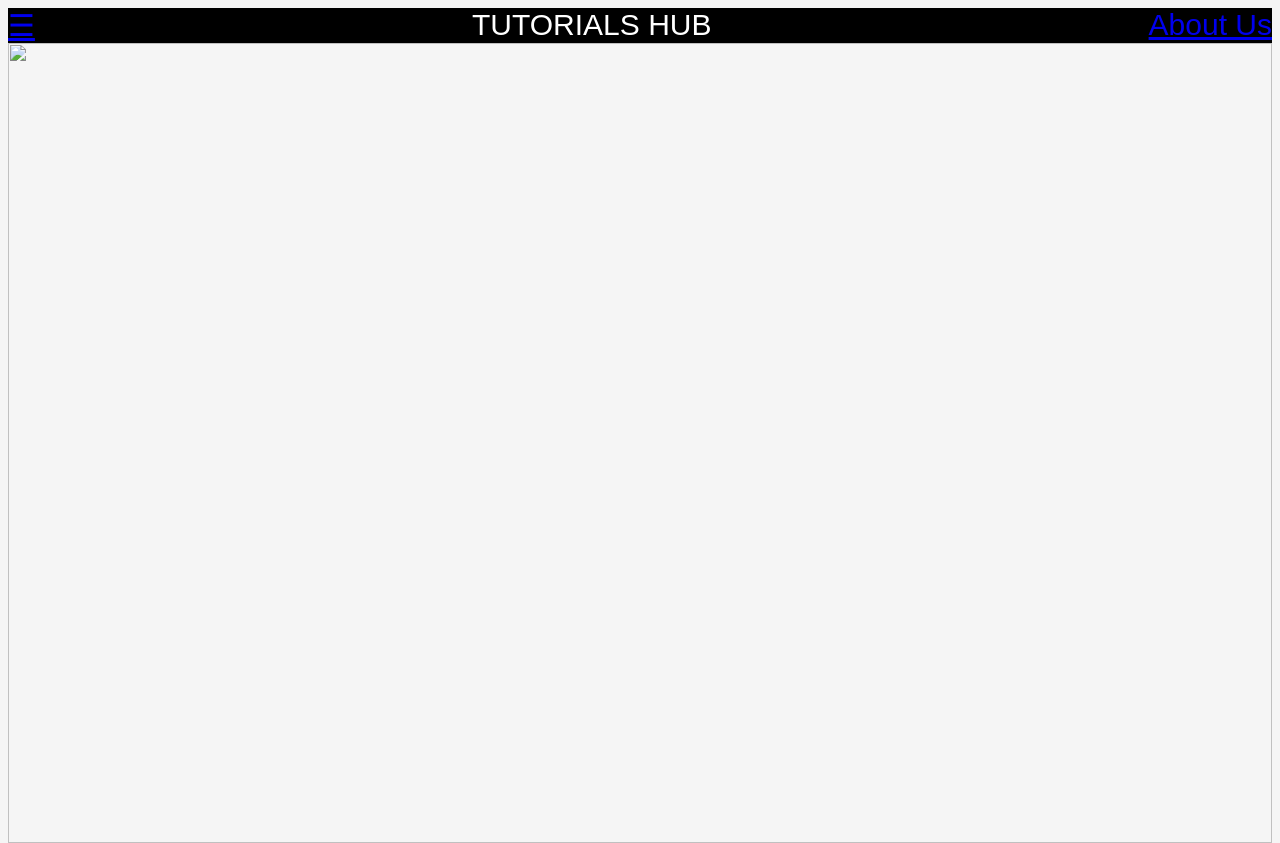
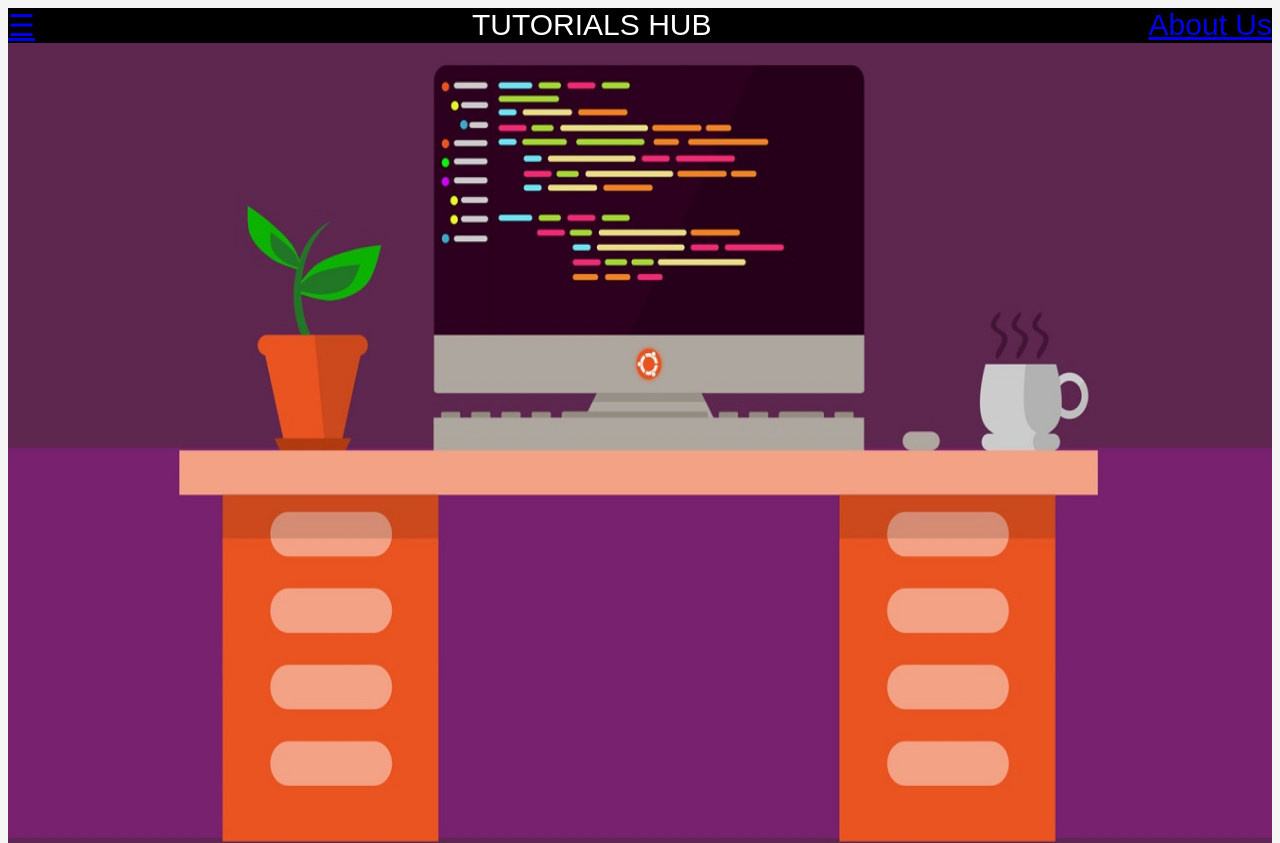
Before and after one commit to HarshitaBhatia/PRO-50, a plain HTML site: page index.html in a window 1280 px wide. Shown: the top 843 px of the page. Drawn offline with Linux system fonts and the light colour scheme; files whose address does not match are found by name.

Commit message:
Update index.html

```diff
--- a/index.html
+++ b/index.html
@@ -22,7 +22,7 @@
         </div>
     </div>
     <div class ="bodyimg">
-        <img src="images/wallpaper.jpg" height="800px" width="100%">
+        <img src="wallpaper.jpg" height="800px" width="100%">
         <h3><br>
         By using our tutorial hub, you can learn and execute computer code experimentally, to see what works and what does not, before implementing it.
         Step by Step diagrams are probably the most popular and easiest to follow way to show how to fold things out of paper.
```
